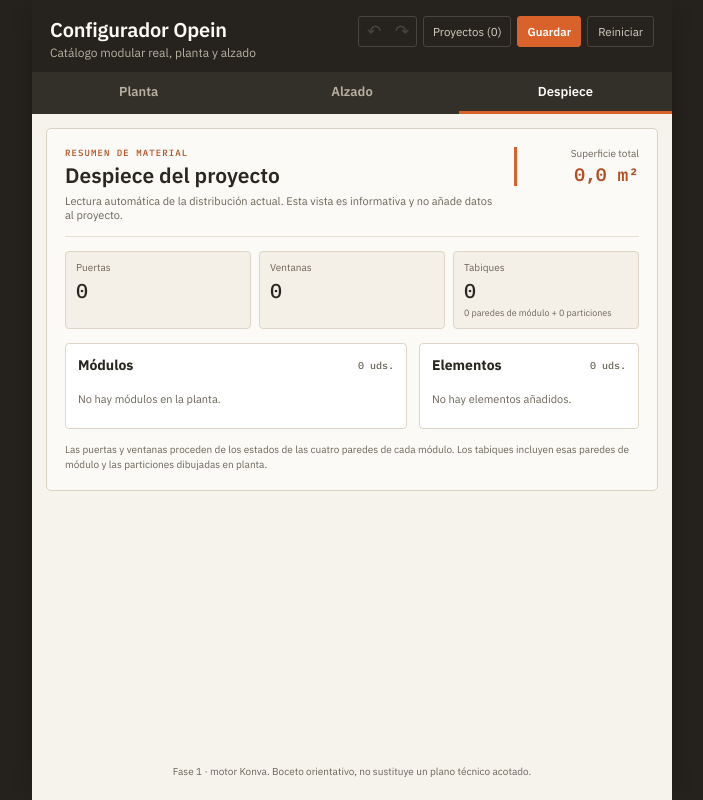
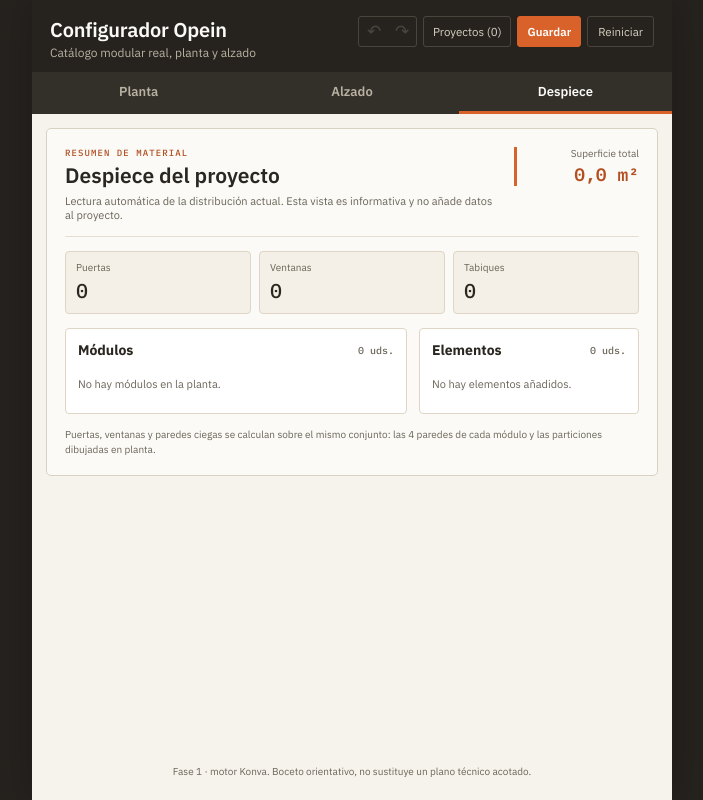
Before and after one commit to dgr198213-ui/Opein-modulos, a Next.js app: page / in a window 1280 px wide. Both pictures are taken after a click on the button "Despiece". Shown: the whole page, without its empty margins (288-991 px from the left). Built offline with nearby package versions, Linux system fonts and the light colour scheme.

Commit message:
fix: corregir conteo de paredes en despiece

```diff
--- a/components/BreakdownView.tsx
+++ b/components/BreakdownView.tsx
@@ -71,11 +71,13 @@
   }, new Map<string, ElementRow>()).values());
 
   const totalArea = modules.reduce((total, module) => total + (module.w * module.h) / 100, 0);
-  const doors = modules.reduce((total, module) => total + Object.values(module.walls).filter((state) => state === 'door').length, 0);
-  const windows = modules.reduce((total, module) => total + Object.values(module.walls).filter((state) => state === 'window').length, 0);
-  const moduleWallSegments = modules.length * 4;
-  const partitionCount = partitions.length;
-  const totalPartitions = moduleWallSegments + partitionCount;
+  const allWallStates = [
+    ...modules.flatMap((module) => Object.values(module.walls)),
+    ...partitions.map((partition) => partition.state),
+  ];
+  const doors = allWallStates.filter((state) => state === 'door').length;
+  const windows = allWallStates.filter((state) => state === 'window').length;
+  const plainWalls = allWallStates.filter((state) => state === 'wall').length;
 
   return (
     <section className="breakdown-view" aria-labelledby="breakdown-title">
@@ -94,7 +96,7 @@
       <div className="breakdown-kpis" aria-label="Resumen de aberturas y tabiques">
         <div><span>Puertas</span><strong>{doors}</strong></div>
         <div><span>Ventanas</span><strong>{windows}</strong></div>
-        <div><span>Tabiques</span><strong>{totalPartitions}</strong><small>{moduleWallSegments} paredes de módulo + {partitionCount} particiones</small></div>
+        <div><span>Tabiques</span><strong>{plainWalls}</strong></div>
       </div>
 
       <div className="breakdown-grid">
@@ -133,7 +135,7 @@
         </article>
       </div>
 
-      <p className="breakdown-footnote">Las puertas y ventanas proceden de los estados de las cuatro paredes de cada módulo. Los tabiques incluyen esas paredes de módulo y las particiones dibujadas en planta.</p>
+      <p className="breakdown-footnote">Puertas, ventanas y paredes ciegas se calculan sobre el mismo conjunto: las 4 paredes de cada módulo y las particiones dibujadas en planta.</p>
     </section>
   );
 }
```
